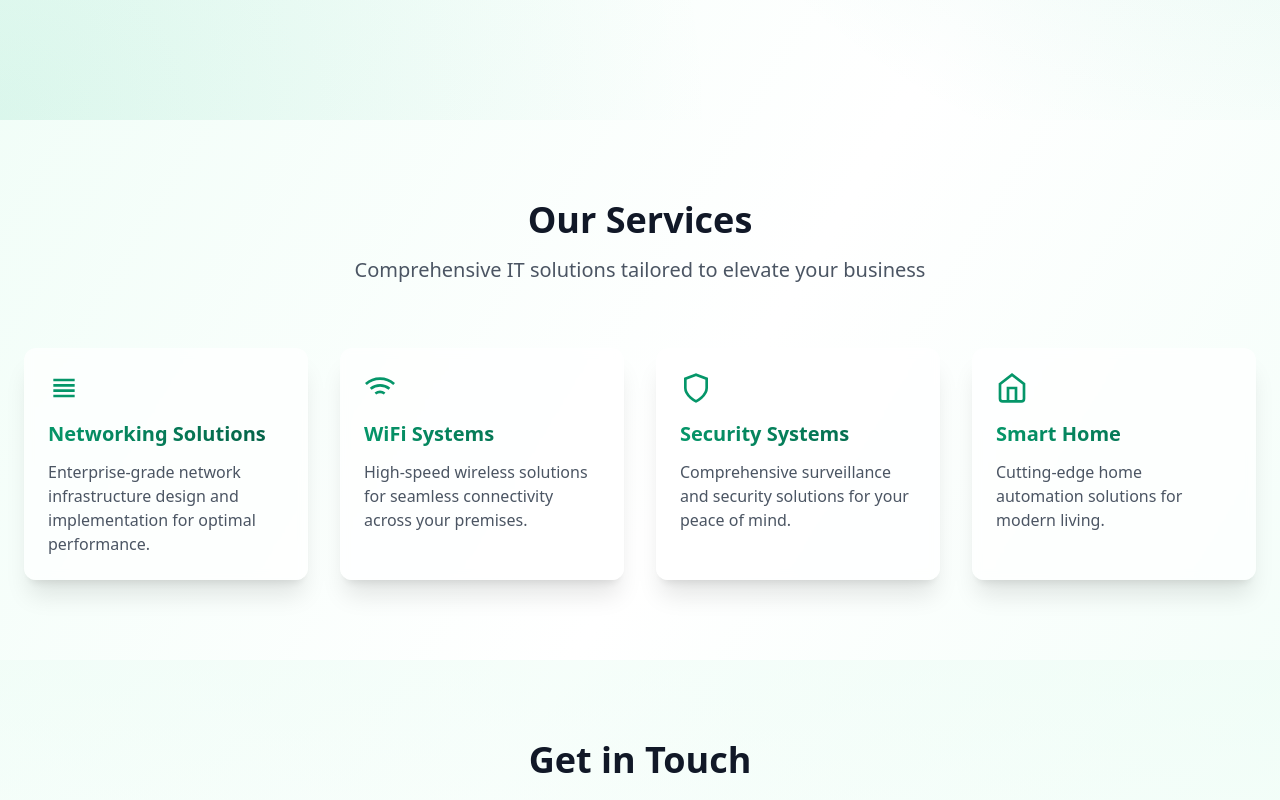
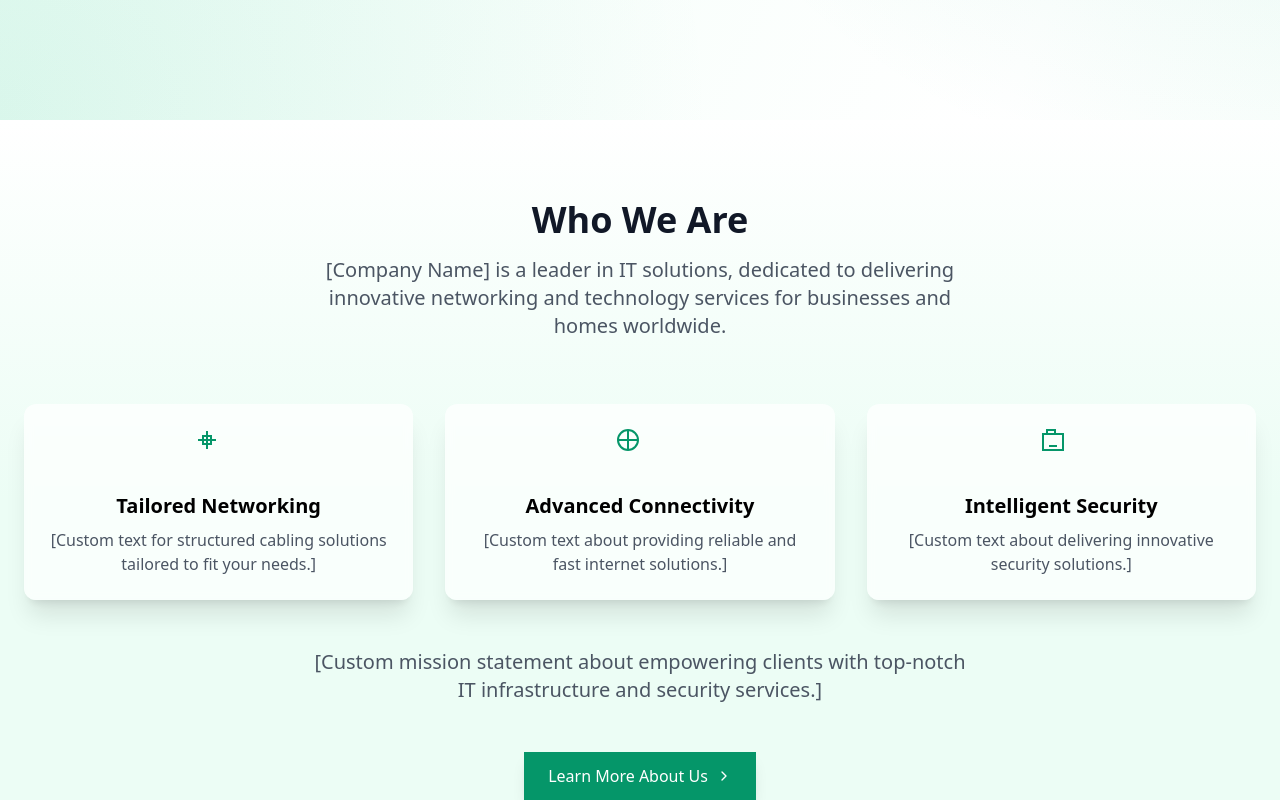
Before and after one commit to jk08y/nethero-pro, a React (Create React App) app: page / in a window 1280 px wide. Shown: the part 520-1320 px from the top of the page. Built offline with nearby package versions, Linux system fonts and the light colour scheme.

Commit message:
Update App.js

```diff
--- a/src/App.js
+++ b/src/App.js
@@ -226,6 +226,73 @@ const NetHeroPro = () => {
   </div>
 </section>
 
+<section id="about" className="py-20 bg-gradient-to-b from-white via-emerald-50 to-emerald-50">
+  <div className="max-w-7xl mx-auto px-6">
+    <div className="text-center mb-16">
+      <h2 className="text-4xl font-bold text-gray-900 mb-4">Who We Are</h2>
+      <p className="text-xl text-gray-600 max-w-2xl mx-auto">
+        [Company Name] is a leader in IT solutions, dedicated to delivering innovative networking and technology services for businesses and homes worldwide.
+      </p>
+    </div>
+    <div className="grid grid-cols-1 md:grid-cols-3 gap-8">
+      <Card className="flex flex-col items-center text-center">
+        <div className="mb-4 text-emerald-600">
+          {/* Icon: Customized Cabling */}
+          <svg xmlns="http://www.w3.org/2000/svg" width="48" height="48" fill="none" stroke="currentColor" strokeWidth="2">
+            <path d="M3 12h18M12 3v18" />
+            <path d="M8 8h8v8H8z" />
+          </svg>
+        </div>
+        <h3 className="text-xl font-semibold mb-2">Tailored Networking</h3>
+        <p className="text-gray-600">
+          [Custom text for structured cabling solutions tailored to fit your needs.]
+        </p>
+      </Card>
+      <Card className="flex flex-col items-center text-center">
+        <div className="mb-4 text-emerald-600">
+          {/* Icon: Advanced Connectivity */}
+          <svg xmlns="http://www.w3.org/2000/svg" width="48" height="48" fill="none" stroke="currentColor" strokeWidth="2">
+            <circle cx="12" cy="12" r="10" />
+            <path d="M12 2v20M2 12h20" />
+          </svg>
+        </div>
+        <h3 className="text-xl font-semibold mb-2">Advanced Connectivity</h3>
+        <p className="text-gray-600">
+          [Custom text about providing reliable and fast internet solutions.]
+        </p>
+      </Card>
+      <Card className="flex flex-col items-center text-center">
+        <div className="mb-4 text-emerald-600">
+          {/* Icon: Intelligent Security */}
+          <svg xmlns="http://www.w3.org/2000/svg" width="48" height="48" fill="none" stroke="currentColor" strokeWidth="2">
+            <path d="M10 2h8v4H10z" />
+            <path d="M6 6h20v16H6z" />
+            <path d="M12 18h8" />
+          </svg>
+        </div>
+        <h3 className="text-xl font-semibold mb-2">Intelligent Security</h3>
+        <p className="text-gray-600">
+          [Custom text about delivering innovative security solutions.]
+        </p>
+      </Card>
+    </div>
+    <div className="text-center mt-12">
+      <p className="text-xl text-gray-600 max-w-2xl mx-auto mb-8">
+        [Custom mission statement about empowering clients with top-notch IT infrastructure and security services.]
+      </p>
+      <div className="flex justify-center mt-12">
+        <Button
+          size="lg"
+          onClick={() => window.open('https://your-custom-url.com', '_blank')}
+        >
+          Learn More About Us
+          <ChevronRight className="ml-2 h-4 w-4" />
+        </Button>
+      </div>
+    </div>
+  </div>
+</section>
+
       {/* Services Section */}
       <section id="services" className="py-20">
         <div className="max-w-7xl mx-auto px-6">
```
